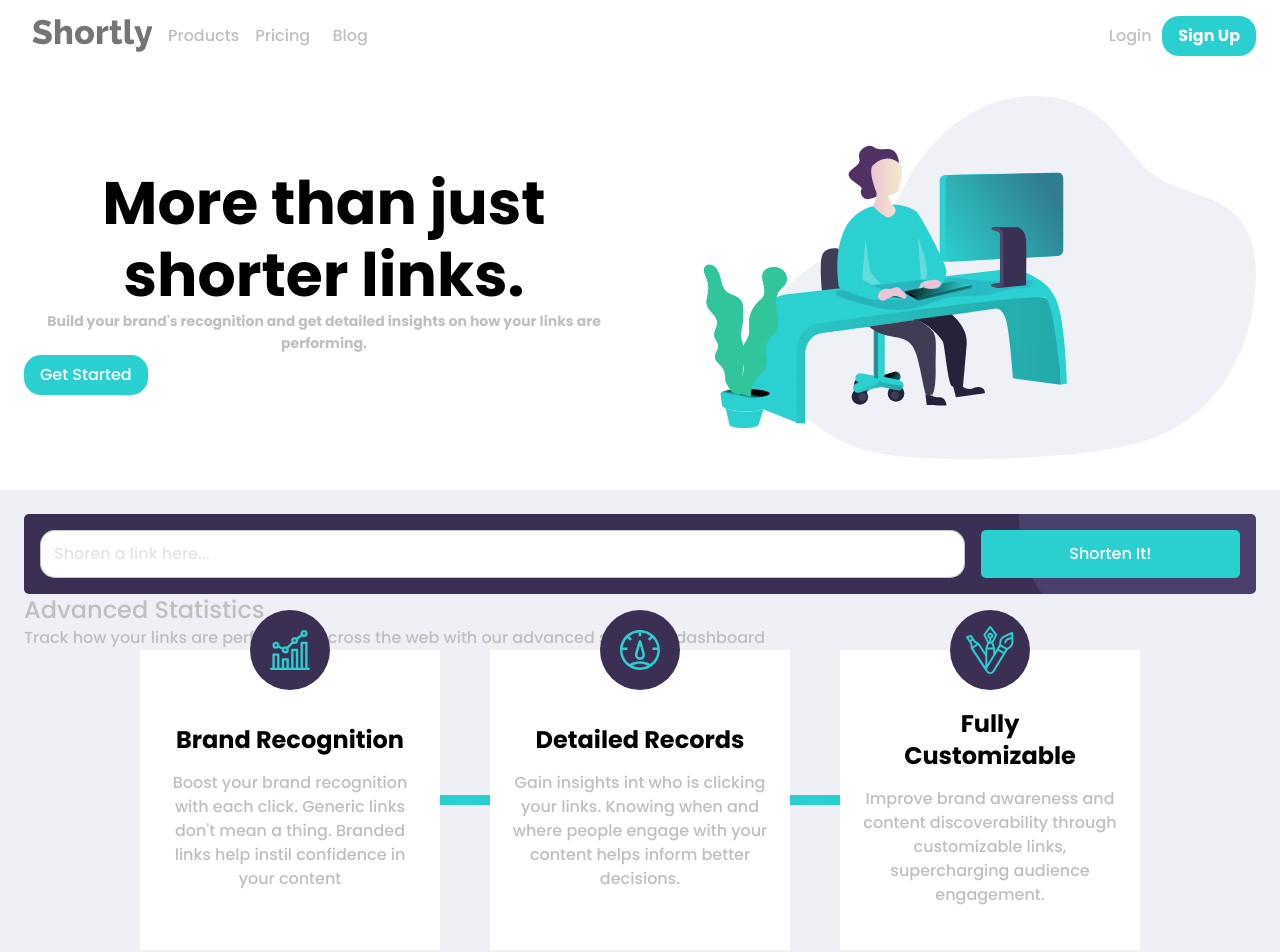
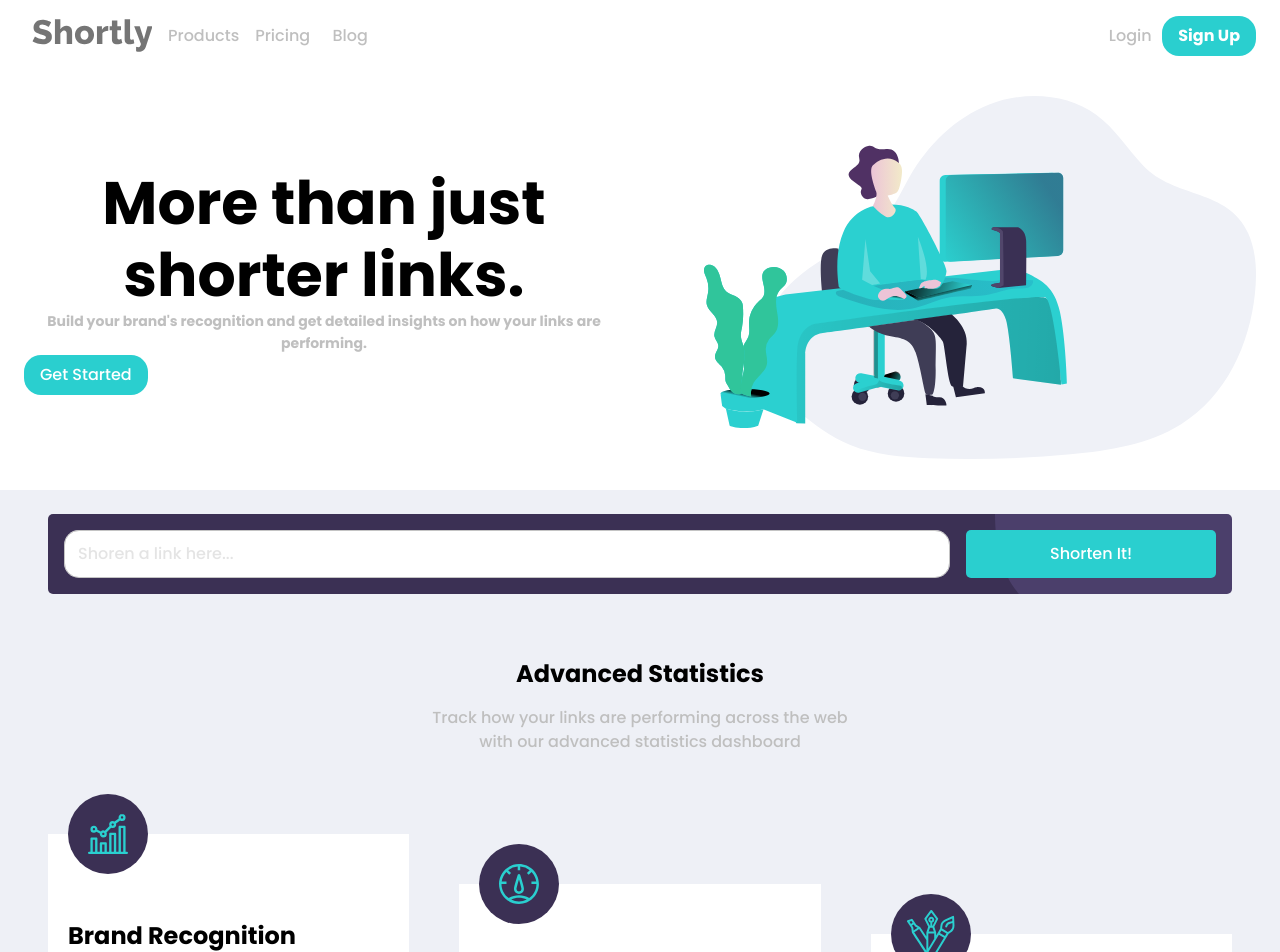
Before and after one commit to karolwk/url-shortening-api, a React (Create React App) app: page / in a window 1280 px wide. Shown: the top 952 px of the page. Built offline with nearby package versions, Linux system fonts and the light colour scheme.

Commit message:
css fixes

```diff
--- a/src/components/Card/Card.tsx
+++ b/src/components/Card/Card.tsx
@@ -5,18 +5,22 @@ type Props = {
   icon: ReactElement;
   title: string;
   content: string;
+  marginTop?: string;
 };
 
-const Card = ({ icon, title, content }: Props) => {
+const Card = ({ icon, title, content, marginTop }: Props) => {
   return (
     <Box
       sx={{
-        maxWidth: '300px',
+        maxWidth: '500px',
+        width: { xs: '100%', md: '100%' },
+        marginTop: marginTop,
         minHeight: '300px',
         backgroundColor: ' white',
         display: 'flex',
         flexDirection: 'column',
-        alignItems: 'center',
+
+        alignItems: { xs: 'center', md: 'flex-start' },
         justifyContent: 'center',
         position: 'relative',
         padding: '20px',
@@ -39,14 +43,17 @@ const Card = ({ icon, title, content }: Props) => {
       </Box>
       <Typography
         variant="h5"
-        textAlign="center"
         color="black"
         fontWeight="700"
-        margin="15px"
+        margin="15px 0 15px 0"
+        sx={{ textAlign: { xs: 'center', md: 'left' } }}
       >
         {title}
       </Typography>
-      <Typography textAlign="center" fontWeight="500">
+      <Typography
+        fontWeight="500"
+        sx={{ textAlign: { xs: 'center', md: 'left' } }}
+      >
         {content}
       </Typography>
     </Box>
--- a/src/pages/MainView/MainView.tsx
+++ b/src/pages/MainView/MainView.tsx
@@ -58,15 +58,28 @@ const MainView = (props: Props) => {
         </Box>
       </Container>
       <Container
-        maxWidth="xl"
+        maxWidth={false}
         sx={{ padding: '24px', backgroundColor: 'hsl(225, 33%, 95%)' }}
       >
+        <Container maxWidth="xl">
           <ShortUrlForm />
-        <Box>
-          <Typography variant="h5">Advanced Statistics</Typography>
-          <Typography>
-            Track how your links are performing across the web with our advanced
-            statistics dashboard
+          <Box
+            sx={{
+              marginTop: '4rem',
+              marginBottom: { xs: '11rem', md: '5rem' },
+              display: 'flex',
+              flexDirection: 'column',
+              alignItems: 'center',
+            }}
+          >
+            <Typography variant="h5" textAlign="center">
+              Advanced Statistics
+            </Typography>
+            <Typography
+              sx={{ maxWidth: '420px', textAlign: 'center', marginTop: '1rem' }}
+            >
+              Track how your links are performing across the web with our
+              advanced statistics dashboard
             </Typography>
           </Box>
           <Box
@@ -79,6 +92,7 @@ const MainView = (props: Props) => {
           >
             <Card
               icon={<CardIcons iconVariant="brandRecognition" />}
+              marginTop="-100px"
               title="Brand Recognition"
               content="Boost your brand recognition with each click. Generic links don't mean a thing. Branded links help instil confidence in your content"
             />
@@ -92,9 +106,11 @@ const MainView = (props: Props) => {
             <Card
               icon={<CardIcons iconVariant="fullyCustomizable" size="48px" />}
               title="Fully Customizable"
+              marginTop={!matches ? '100px' : '0'}
               content="Improve brand awareness and content discoverability through customizable links, supercharging audience engagement."
             />
           </Box>
+        </Container>
       </Container>
       <Container
         maxWidth={false}
--- a/src/shared/globalTheme.ts
+++ b/src/shared/globalTheme.ts
@@ -47,6 +47,10 @@ export const theme = createTheme({
         },
         h4: {
           color: 'white',
+          fontWeight: 'bold',
+        },
+        h5: {
+          color: 'black',
           fontWeight: 'bold',
         },
         subtitle2: {
```
Lines whose indentation alone changed are shown as unchanged.
